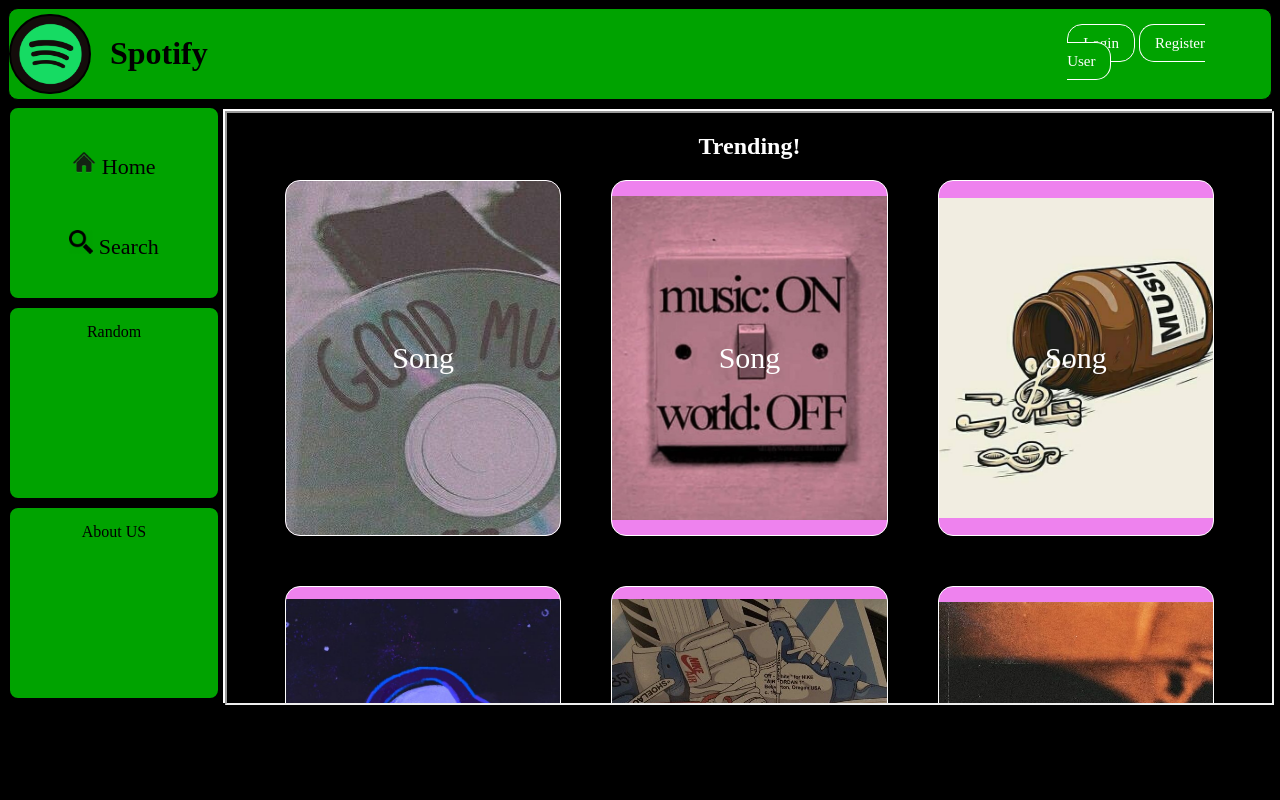
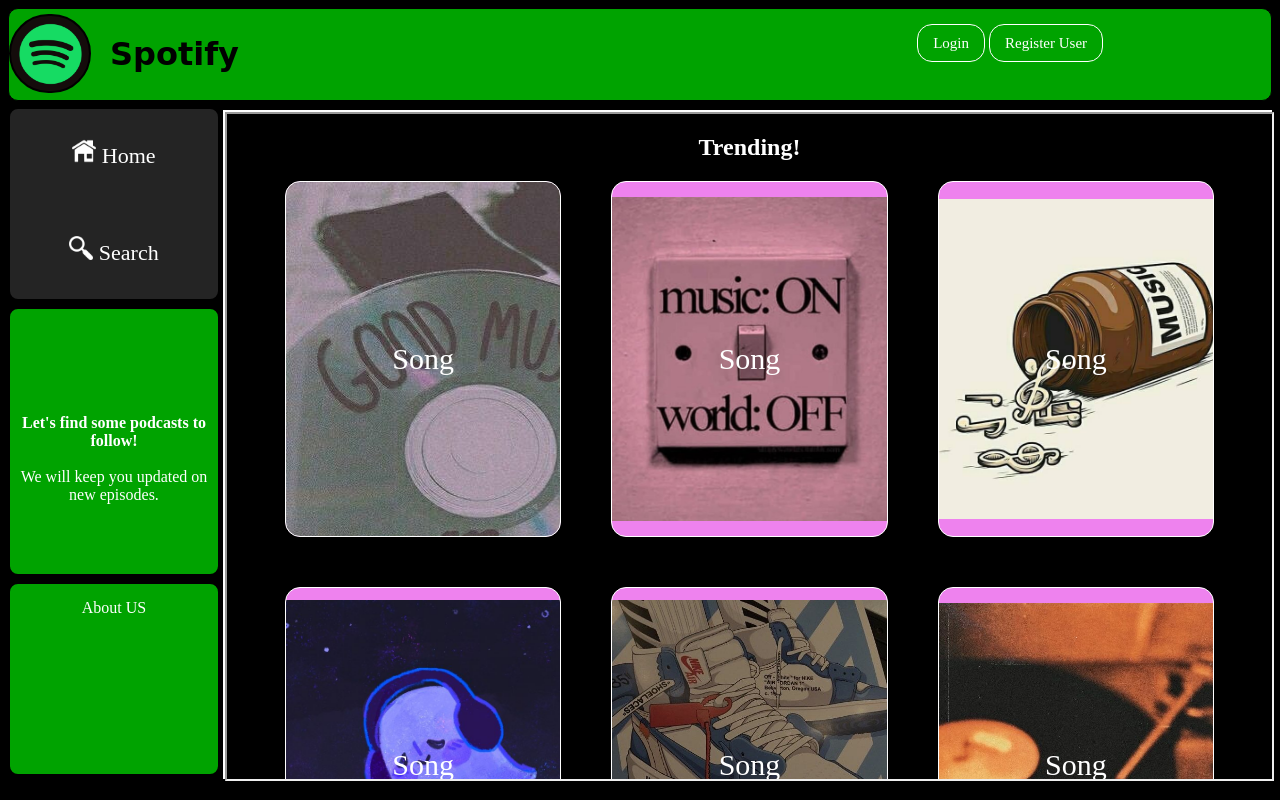
Before and after one commit to Rai1706/Spotify_Project, a PHP site: page / in a window 1280 px wide. Run offline with PHP 8.4, Linux system fonts and the light colour scheme; some web fonts are replaced.

Commit message:
Adding new updates

```diff
--- a/index.css
+++ b/index.css
@@ -39,6 +39,7 @@
     width: 78px;
     border: 2px solid black;
     border-radius: 58px;
+    height: 75px;
 }
 
 .menu-anchor:hover {
@@ -81,7 +82,7 @@
 
 a {
     text-decoration: none;
-    color: rgb(0, 0, 0);
+    color: rgb(255, 255, 255)
 }
 
 #left-menu-item-1 {
@@ -89,12 +90,11 @@
     grid-template-rows: auto auto;
     margin-top: 3px;
     margin-bottom: 3px;
-    background-color: rgb(0, 163, 0);
+    background-color: rgba(255, 255, 255, 0.140);
     width: 13rem;
     height: 10rem;
-    border: 2px solid black;
+    border: 2px solid rgb(0, 0, 0);
     border-radius: 10px;
-    display: grid;
     padding-top: 15px;
     padding-bottom: 15px;
 }
@@ -110,8 +110,7 @@
     border: 2px solid black;
     border-radius: 10px;
     display: grid;
-    padding-top: 15px;
-    padding-bottom: 15px;
+    padding-top: 105px;
 }
 
 #left-menu-item-3 {
@@ -132,5 +131,31 @@
 div#ps {
     /* border: 2px solid white; */
     padding: 20px 20px;
-    padding-left: 200px;
+    padding-left: 50px;
 }
+
+#a1 {
+    padding-top: 15px;
+    padding-bottom: 30px;
+    margin-bottom: 2px;
+}
+
+#a2 {
+    margin-top: 2px;
+    padding-top: 30px;
+    padding-bottom: 15px;
+}
+
+#a1:hover {
+    border-bottom: 2px solid rgba(255, 255, 255, 0.140);
+    /* border-left: 2px solid rgba(255, 255, 255, 0.140); */
+    /* border-right: 2px solid rgba(255, 255, 255, 0.140); */
+    border-radius: 15px;
+}
+
+#a2:hover {
+    border-top: 2px solid rgba(255, 255, 255, 0.140);
+    /* border-left: 2px solid rgba(255, 255, 255, 0.140); */
+    /* border-right: 2px solid rgba(255, 255, 255, 0.140); */
+    border-radius: 15px;
+}
--- a/index.html
+++ b/index.html
@@ -15,7 +15,7 @@
     <div class="grid-container" id="menu">
         <div id="logo-img-div"></div>
         <div>
-            <h1 align="left" id="Sp">Spotify</h1>
+            <h1 align="left" id="sp">Spotify</h1>
         </div>
         <div id="ps">
             <a href="login.html" class="menu-anchor" target="f1">Login</a>
@@ -25,12 +25,22 @@
     <div class="grid-container-2">
         <div class="left-menu">
             <div class="left-menu-item" id="left-menu-item-1" align="center">
-                <a href="" target="f1" class="left-menu-item-1"><img id="home_icon" src="home_icon.jpg" alt=""> Home</a>
-                <a href="" target="f1" class="left-menu-item-1"><img src="search_icon.png" alt="" id="search_icon">
-                    Search</a>
+                <div id="a1" align="center">
+                    <a href="index.html" target="_self" class="left-menu-item-1"><img id="home_icon" src="home_icon.jpg"
+                            alt="">
+                        Home</a>
+                </div>
+                <div id="a2" align="center">
+                    <a href="empty_page.html" target="f1" class="left-menu-item-1"><img src="search_icon.png" alt=""
+                            id="search_icon">
+                        Search</a>
+                </div>
             </div>
             <div class="left-menu-item" id="left-menu-item-2" align="center">
-                <a href="" target="f1">Random</a>
+                <a href="empty_page.html" target="f1"><b>Let's find some podcasts to follow!</b><br><br>We will keep you
+                    updated on
+                    new
+                    episodes.</a>
             </div>
             <div class="left-menu-item" id="left-menu-item-3" align="center"><a href="" target="f1">About US</a></div>
         </div>
```
Also changed, not shown: empty_page.html (added, +22 -0 lines), home_icon.jpg, search_icon.png.
